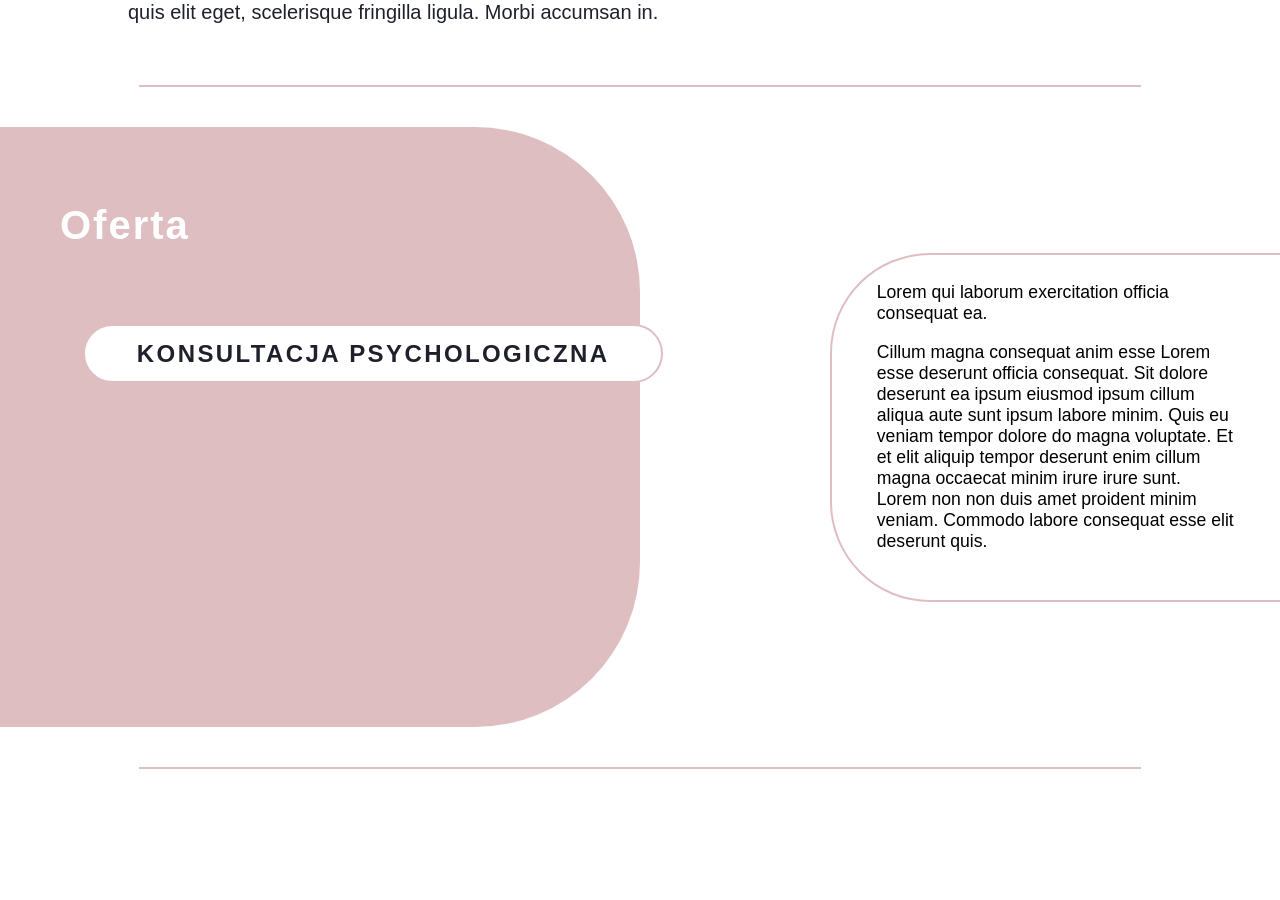
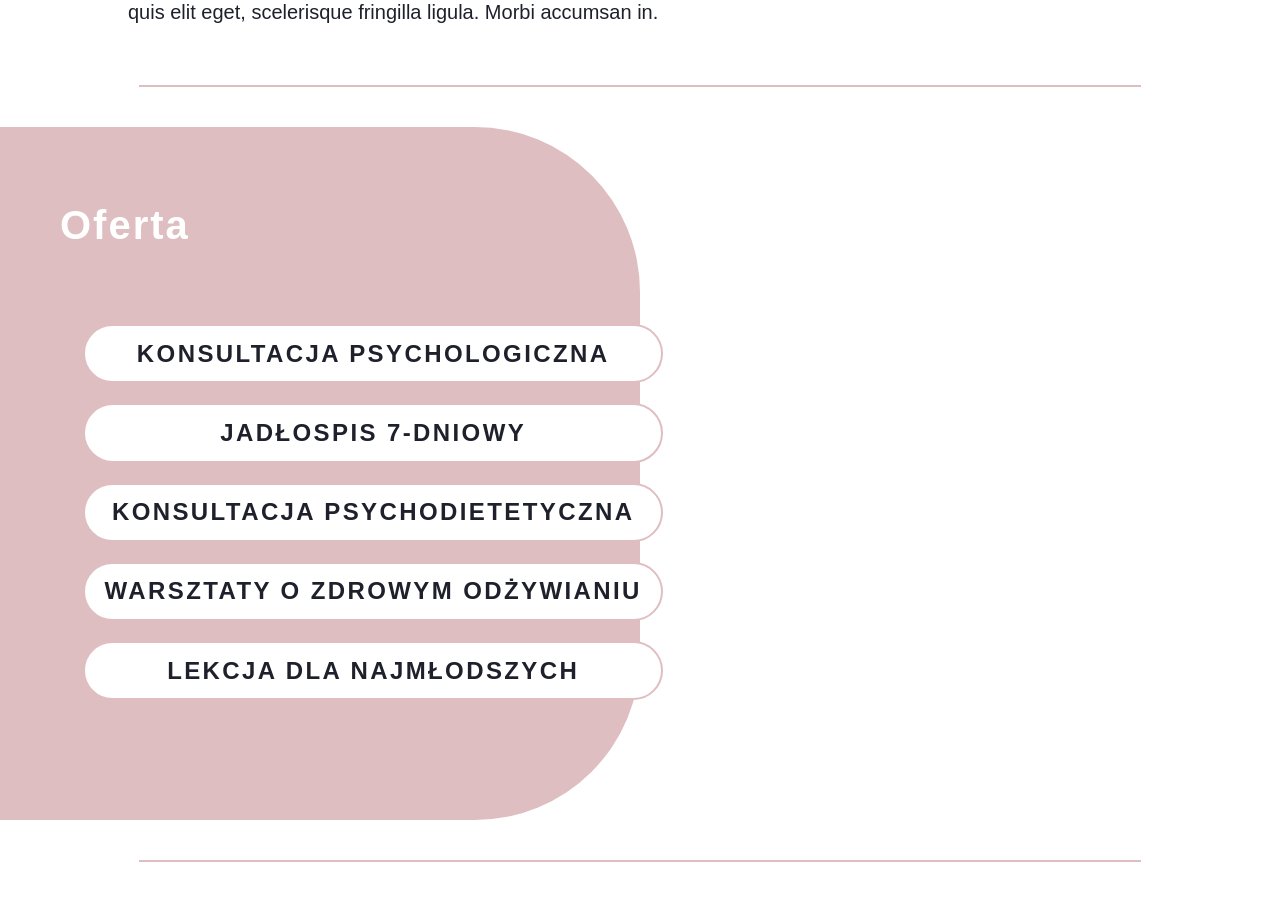
Before and after one commit to JakubPep/JakubPep.github.io, a React (Create React App) app: page / in a window 1280 px wide. Shown: the part 3560-4460 px from the top of the page. Before the commit the page ends 4369 px from the top, so only its background shows below. Built offline with nearby package versions, Linux system fonts and the light colour scheme; the HTML template or start-up script is replaced by a standard one.

Commit message:
different description for different offers

```diff
--- a/src/components/offer/OfferSection.js
+++ b/src/components/offer/OfferSection.js
@@ -1,51 +1,102 @@
 import React from "react";
-import {
-  Offer,
-  OfferListContainer,
-} from "../../styledComponents/offerStyled/offerSection.styled";
-import {
-  OfferDescr,
-  OfferDescrContainer,
-} from "../../styledComponents/offerStyled/offerActive.styled";
+import { useState } from "react";
+import { OfferListContainer } from "../../styledComponents/offerStyled/offerSection.styled";
+import { OfferDescrContainer } from "../../styledComponents/offerStyled/offerActive.styled";
 
-const OfferSection = (props) => {
+const OfferSection = () => {
+  const [showDetails, setShowDetails] = useState(false);
+  const [offerDescrTitle, setOfferDescrTitle] = useState();
+  const [offerDescrParagraph1, setOfferDescrParagraph1] = useState();
+  const [offerDescrParagraph2, setOfferDescrParagraph2] = useState();
+  const [offerDescrParagraph3, setOfferDescrParagraph3] = useState();
+  const [offerDescrParagraph4, setOfferDescrParagraph4] = useState();
+
+  const toggleDetails = (
+    descrTitle,
+    descrPara1,
+    descrPara2,
+    descrPara3,
+    descrPara4
+  ) => {
+    setShowDetails(false);
+    changeDescrTitle(descrTitle);
+    setOfferDescrParagraph1(descrPara1);
+    setOfferDescrParagraph2(descrPara2);
+    setOfferDescrParagraph3(descrPara3);
+    setOfferDescrParagraph4(descrPara4);
+    setShowDetails(true);
+  };
+
+  const changeDescrTitle = (e) => {
+    setOfferDescrTitle(e);
+  };
+
+  function Offer({
+    offerName,
+    descrTitle,
+    descrPara1,
+    descrPara2,
+    descrPara3,
+    descrPara4,
+  }) {
+    return (
+      <>
+        <div
+          onClick={() =>
+            toggleDetails(
+              descrTitle,
+              descrPara1,
+              descrPara2,
+              descrPara3,
+              descrPara4
+            )
+          }
+          className="single-offer"
+        >
+          <p className="offer-name">{offerName}</p>
+        </div>
+      </>
+    );
+  }
+
+  function OfferDescr() {
+    return (
+      <>
+        <div className="offer-descr">
+          <h4>{offerDescrTitle}</h4>
+          <p>{offerDescrParagraph1}</p>
+          <p>{offerDescrParagraph2}</p>
+          <p>{offerDescrParagraph3}</p>
+          <p>{offerDescrParagraph4}</p>
+        </div>
+      </>
+    );
+  }
+
   return (
     <>
       <OfferDescrContainer>
         <OfferListContainer>
           <h3 className="section-title">Oferta</h3>
-          <Offer>
-            <p className="offer-name">konsultacja psychologiczna</p>
-            {/* <OfferDescr>
-              <h4>{props.offerDescrTitle}</h4>
-              <p>Lorem qui laborum exercitation officia consequat ea.</p>
-              <p>
-                Cillum magna consequat anim esse Lorem esse deserunt officia
-                consequat. Sit dolore deserunt ea ipsum eiusmod ipsum cillum
-                aliqua aute sunt ipsum labore minim. Quis eu veniam tempor
-                dolore do magna voluptate. Et et elit aliquip tempor deserunt
-                enim cillum magna occaecat minim irure irure sunt. Lorem non non
-                duis amet proident minim veniam. Commodo labore consequat esse
-                elit deserunt quis.
-              </p>
-            </OfferDescr> */}
-          </Offer>
-
-
+          <Offer
+            offerName="Konsultacja psychologiczna"
+            descrTitle="Na tym spotkaniu:"
+            descrPara1="In velit culpa magna eiusmod laboris anim non esse ipsum exercitation. Minim consectetur deserunt dolore sunt mollit excepteur minim eu aute. Occaecat non ex anim excepteur dolor commodo."
+            descrPara2="I tak się to życie toczy. No."
+            descrPara3="I tak się to życie toczy. No."
+            descrPara4="I tak się to życie toczy. No."
+          />
+          <Offer
+            offerName="Jadłospis 7-dniowy"
+            descrTitle="Dla Ciebie:"
+            descrPara1="Sporządzimy jadłospis z przykładowymi posiłkami na 7 dni."
+            descrPara2="Dzięki niemu nie będzie problemu z brakiem pomysłu na posiłki."
+          />
+          <Offer offerName="Konsultacja psychodietetyczna" />
+          <Offer offerName="Warsztaty o zdrowym odżywianiu" />
+          <Offer offerName="Lekcja dla najmłodszych" />
         </OfferListContainer>
-        <OfferDescr>
-              <h4>{props.offerDescrTitle}</h4>
-              <p>Lorem qui laborum exercitation officia consequat ea.</p>
-              <p>
-                Cillum magna consequat anim esse Lorem esse deserunt officia
-                consequat. Sit dolore deserunt ea ipsum eiusmod ipsum cillum
-                aliqua aute sunt ipsum labore minim. Quis eu veniam tempor
-                dolore do magna voluptate. Et et elit aliquip tempor deserunt
-                enim cillum magna occaecat minim irure irure sunt. Lorem non non
-                duis amet proident minim veniam. Commodo labore consequat esse
-                elit deserunt quis.
-              </p>
-            </OfferDescr>
+        {showDetails && <OfferDescr />}
       </OfferDescrContainer>
     </>
   );
--- a/src/styledComponents/offerStyled/offerActive.styled.js
+++ b/src/styledComponents/offerStyled/offerActive.styled.js
@@ -2,18 +2,14 @@ import styled from "styled-components";
 import { COLORS } from "../../Vars";
 
 export const OfferDescrContainer = styled.div`
-width: 100vw;
   justify-content: space-between;
   align-items: center;
   display: flex;
-`;
-
-export const OfferDescr = styled.div`
+  .offer-descr {
     position: relative;
     width: 35vw;
-  padding-bottom: 30px;
+    padding-bottom: 50px;
     min-height: 300px;
-  max-height: 80%;
     border: 2px solid ${COLORS.light_pink};
     border-right: none;
     border-radius: 100px 0 0 100px;
@@ -26,7 +22,10 @@ position: relative;
     }
     p {
       font-size: 1.1rem;
+      line-height: 1.5rem;
+      letter-spacing: 1px;
       margin-left: 10%;
       margin-right: 10%;
     }
+  }
 `;
--- a/src/styledComponents/offerStyled/offerSection.styled.js
+++ b/src/styledComponents/offerStyled/offerSection.styled.js
@@ -11,11 +11,8 @@ export const OfferListContainer = styled.div`
   h3.section-title {
     padding: 60px;
     color: #fff;
-
   }
-`;
-
-export const Offer = styled.div`
+  .single-offer {
     position: relative;
     min-width: 310px;
     width: 90%;
@@ -40,8 +37,9 @@ export const Offer = styled.div`
     }
     :active {
       background-color: ${COLORS.dark_pink};
-    p{
+      p {
         color: #fff;
       }
     }
+  }
 `;
```
Lines whose indentation alone changed are shown as unchanged.
